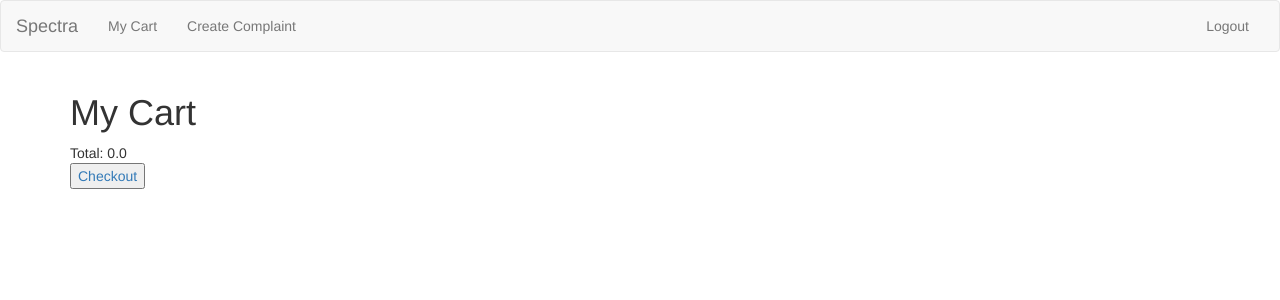
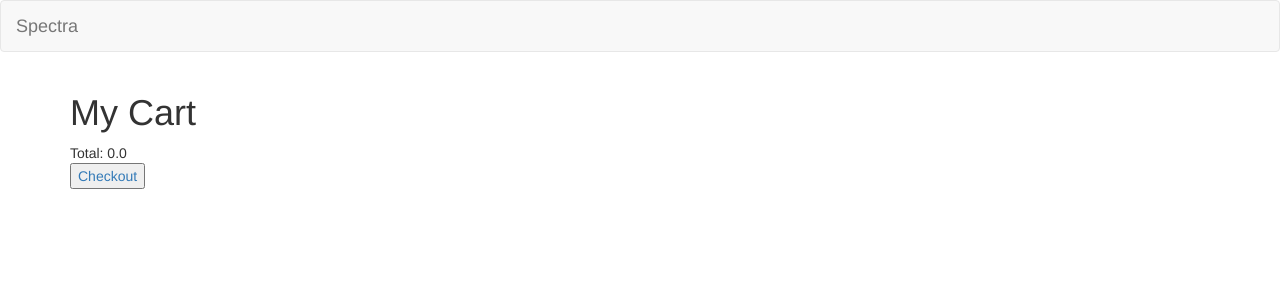
Before and after one commit to irubnich/spectra, a Flask app: page /cart in a window 1280 px wide. Shown: the top 300 px of the page. Run offline with Flask 2, Linux system fonts and the light colour scheme; some libraries are stand-ins or nearby versions.

Commit message:
Remove header links from showing up to logged out users

```diff
--- a/spectra/templates/header.html
+++ b/spectra/templates/header.html
@@ -4,7 +4,7 @@
             <a class="navbar-brand" href="{{url_for("products_index")}}">Spectra</a>
         </div>
 
-        <div class="collapse navbar-collapse">
+        {% if session["user"] %}
             <ul class="nav navbar-nav">
                 <li><a href="{{url_for('cart_index')}}">My Cart</a></li>
                 <li><a href="{{url_for('new_complaint')}}">Create Complaint</a></li>
@@ -12,6 +12,6 @@
             <ul class="nav navbar-nav navbar-right">
                 <li><a href="{{url_for('logout')}}">Logout</a></li>
             </ul>
-        </div>
+        {% endif %}
     </div>
 </nav>
```
